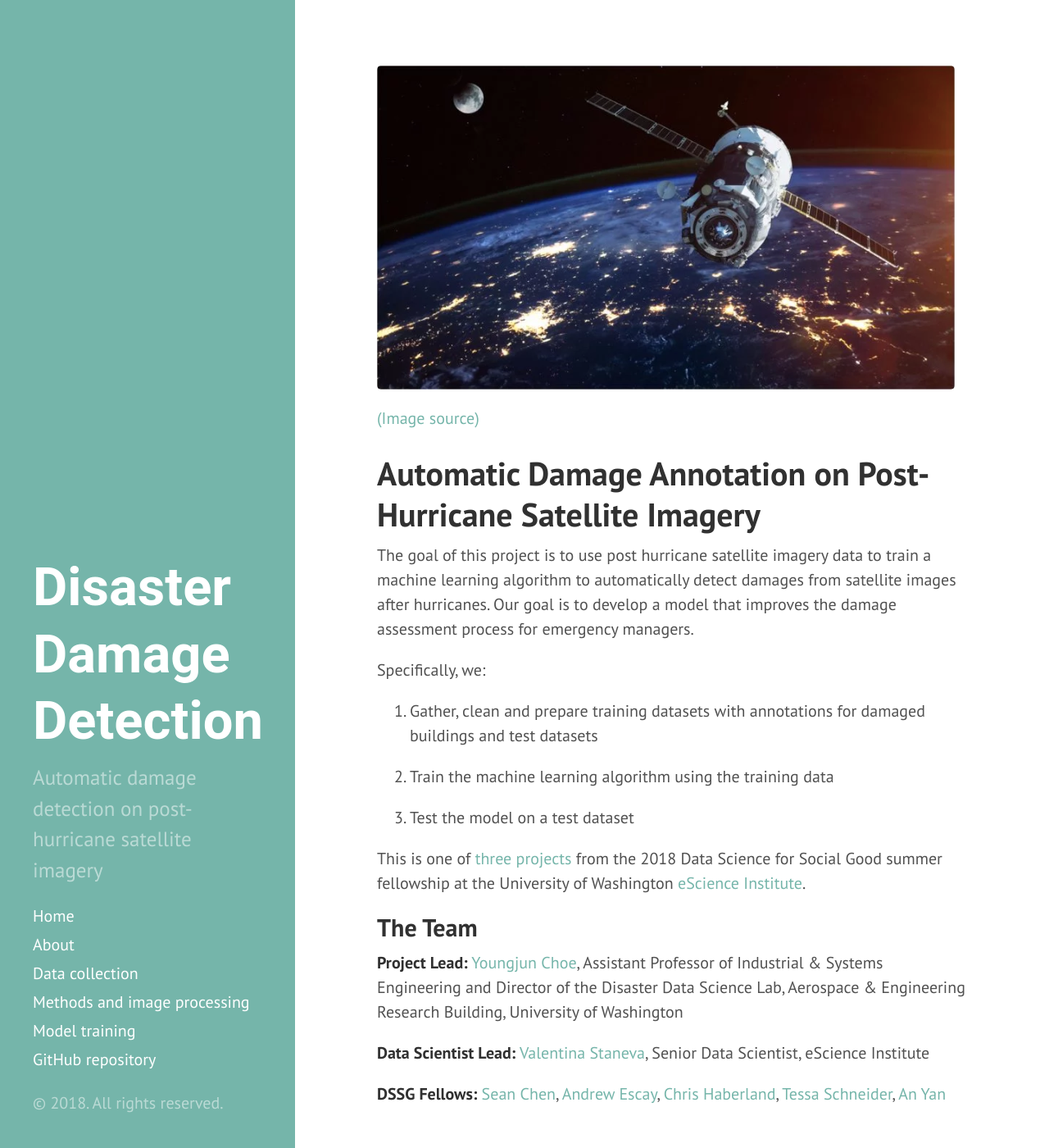
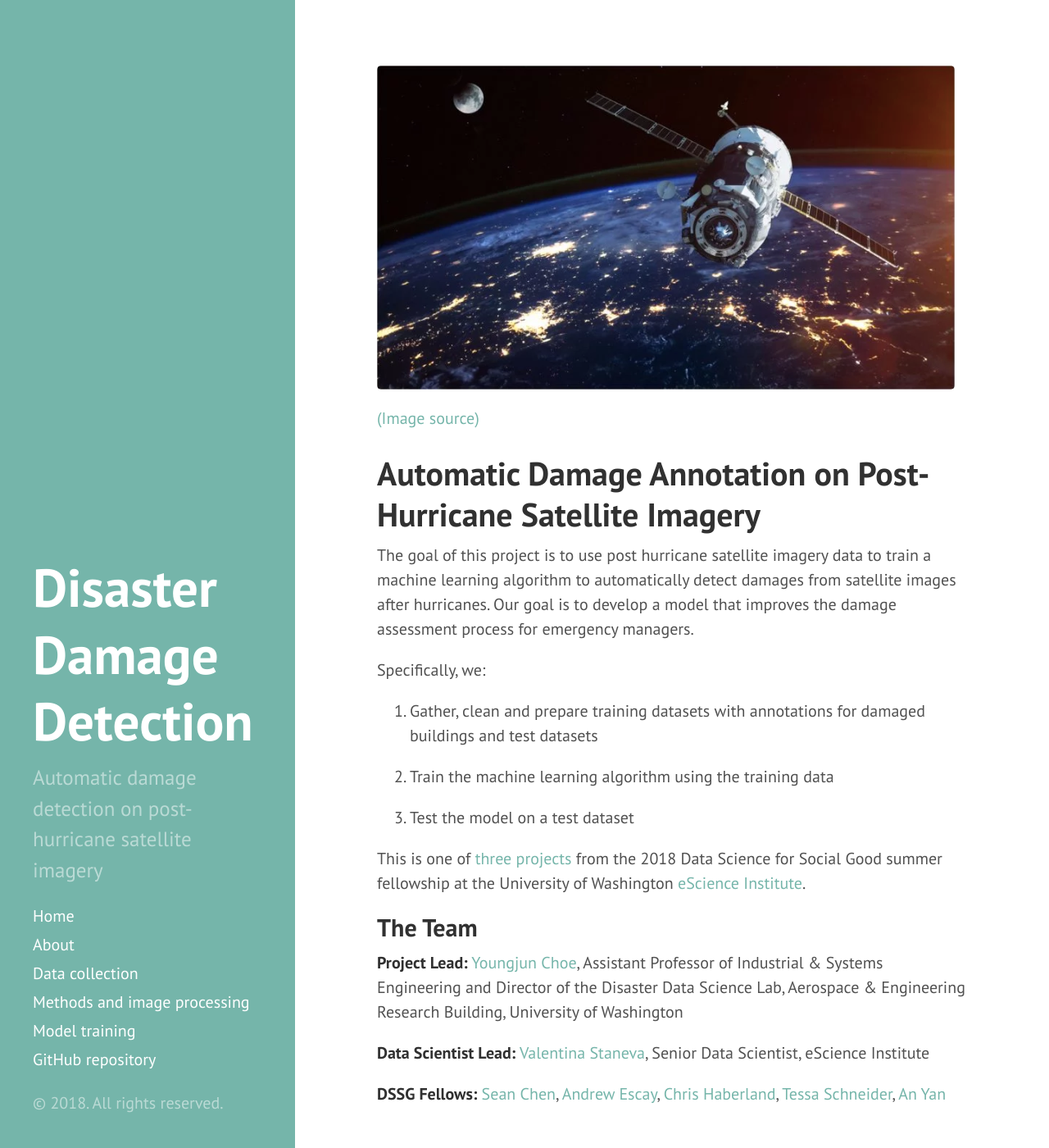
Before and after one commit to DDS-Lab/disaster-damage-detection, a Jekyll site: the page built from index.md, in a window 1280 px wide and 1400 px high. Shown: the whole window at 82% size. Built offline with Jekyll 4.4.1, drawn with Linux system fonts in a browser that asks for light colours.

Commit message:
Update hyde.css

```diff
--- a/public/css/hyde.css
+++ b/public/css/hyde.css
@@ -79,7 +79,7 @@ html {
 .sidebar-about h1 {
   color: #fff;
   margin-top: 0;
-  font-family: "", Roboto, Arial, sans-serif;
+  font-family: "PT Sans", Helvetica, Arial, sans-serif;
   font-size: 3.25rem;
 }
 
```
